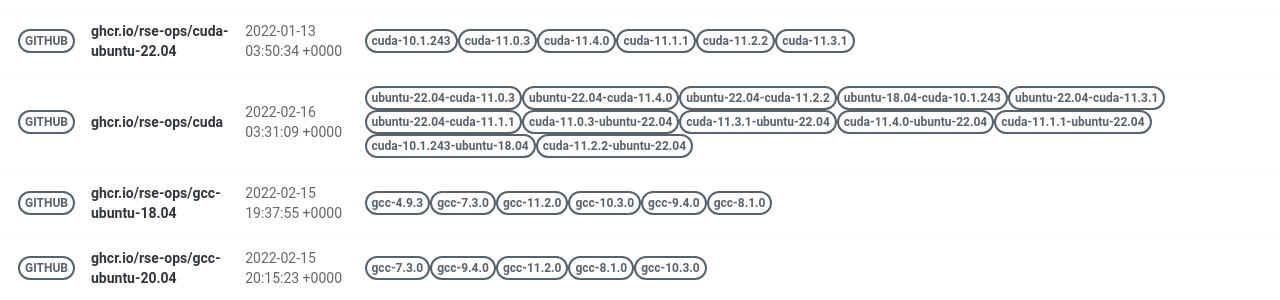
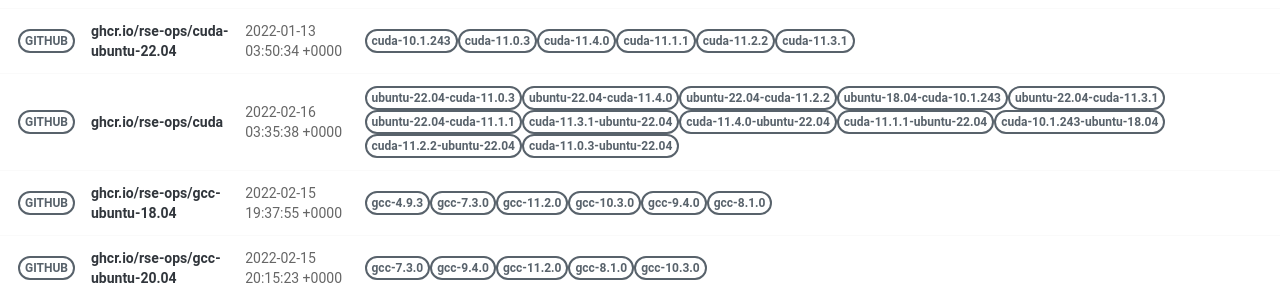
Before and after one commit to rse-ops/docker-images, a Jekyll site: the page built from pages/index.md, in a window 1280 px wide. Shown: the part 421-721 px from the top of the page. Built offline with Jekyll 4.4.1, drawn with Linux system fonts in a browser that asks for light colours; nearby versions of some CDN libraries.

Commit message:
Automated push to update library 2022-02-16

```diff
--- a/_library/ghcr.io-rse-ops-cuda.md
+++ b/_library/ghcr.io-rse-ops-cuda.md
@@ -1,7 +1,7 @@
 ---
 layout: container
 name: ghcr.io/rse-ops/cuda
-updated_at: 2022-02-16 03:31:09.551763
+updated_at: 2022-02-16 03:35:38.471590
 
 
 container_url: https://github.com/orgs/rse-ops/packages/container/package/cuda
```
Also changed, not shown: other parts of _library/ghcr.io-rse-ops-cuda.md (+3 -3 lines).
